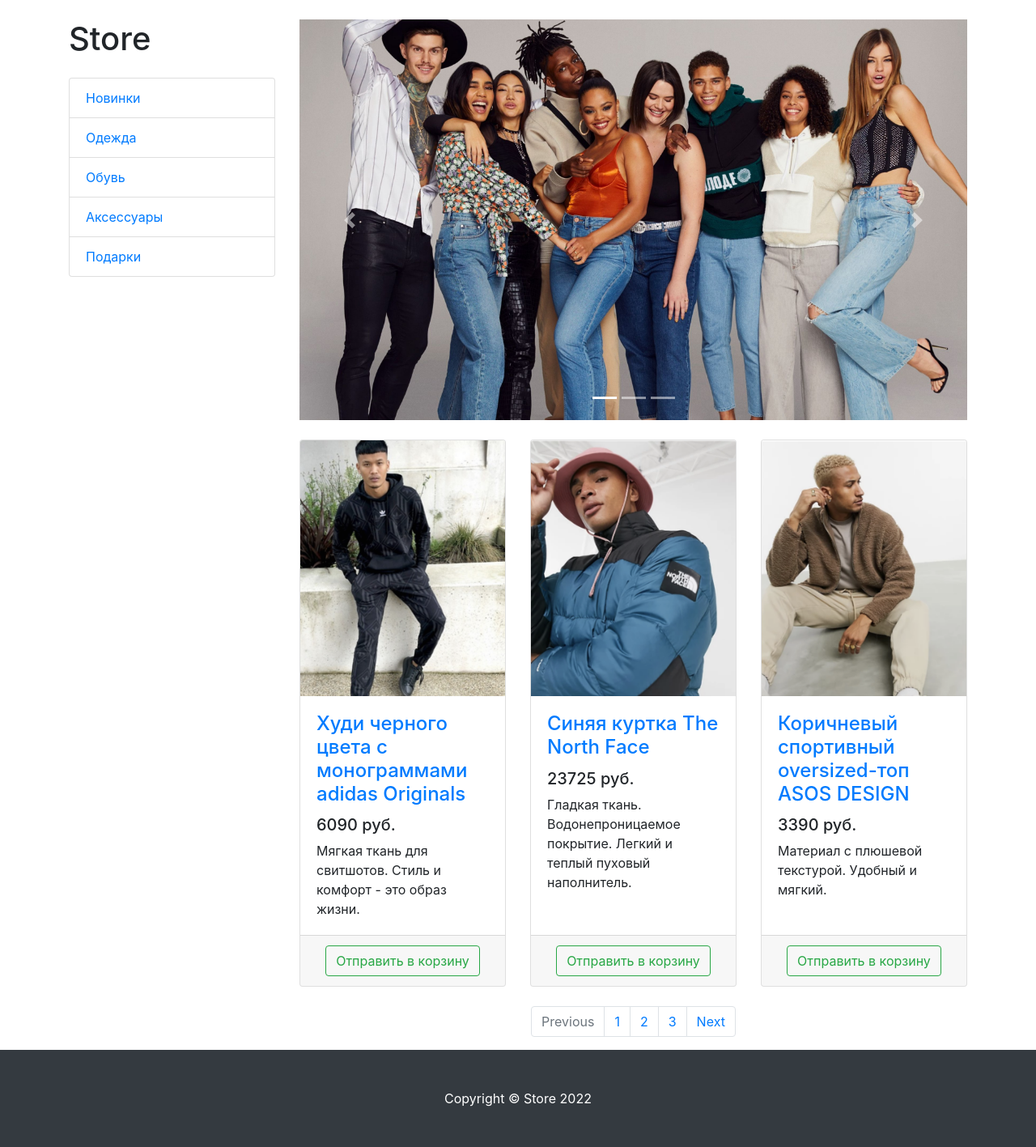
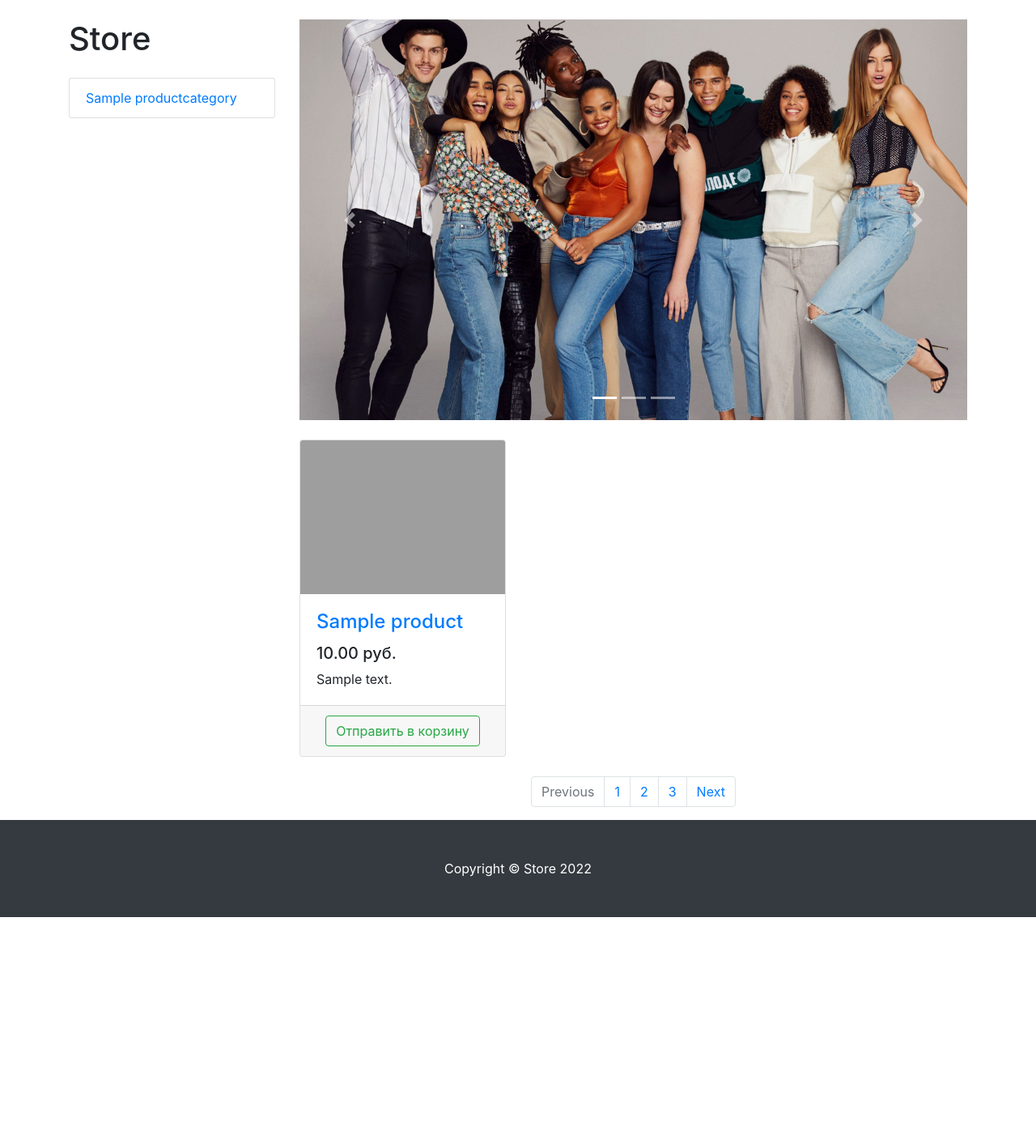
Before and after one commit to S0fft/SyCloth-Shop, a Django app: page /products/ in a window 1280 px wide. Shown: the part 56-1473 px from the top of the page at 81% size. After the commit the page ends 1189 px from the top, so only its background shows below. Run offline with Django 3.2, Linux system fonts and the light colour scheme; tables that the repository leaves empty hold one stand-in row (values such as "Sample post"); some libraries are stand-ins or nearby versions; grey boxes are pictures that could not be loaded.

Commit message:
new models + work with admin

```diff
--- a/base/settings.py
+++ b/base/settings.py
@@ -124,6 +124,10 @@ STATICFILES_DIRS = [
     BASE_DIR / "static",
 ]
 
+MEDIA_URL = "/media/"
+MEDIA_ROOT = BASE_DIR / "media"
+
+
 # Default primary key field type
 # https://docs.djangoproject.com/en/3.2/ref/settings/#default-auto-field
 
--- a/base/urls.py
+++ b/base/urls.py
@@ -16,10 +16,18 @@ Including another URLconf
 from django.contrib import admin
 from django.urls import path
 
+from django.conf.urls.static import static
+from django.conf import settings
+
 from products.views import index, products
 
-urlpatterns = [  # Пути доступные на сайте
+
+urlpatterns = [
     path('admin/', admin.site.urls),
     path("", index, name="index"),
     path("products/", products, name="products"),
+
 ]
+
+if settings.DEBUG:
+    urlpatterns += static(settings.MEDIA_URL, document_root=static)
--- a/products/models.py
+++ b/products/models.py
@@ -1,5 +1,3 @@
-# Create your models here.
-# Файл для создание таблиц в БД
 from django.db import models
 
 
@@ -14,7 +12,10 @@ class ProductCategory(models.Model):
 class Product(models.Model):
     name = models.CharField(max_length=256)  # Определенная строка, с определенным кол-во символов
     description = models.TextField()  # Текстовое поле, безограничения
-    price = models.DecimalField(max_digits=6, decimal_places=2)  # Цена, 6 цифр до запятой, 2 цифры после
+    price = models.DecimalField(max_digits=10, decimal_places=2)  # Цена, 6 цифр до запятой, 2 цифры после
     quantity = models.PositiveSmallIntegerField(default=0)  # Позитивные малые числа, по умолчанию значение 0
-    image = models.ImageField(upload_to="produsts_images")  # Поле для вставки фотографий, сохроняются в папку "products..."
+    image = models.ImageField(upload_to="products_images")  # Поле для вставки фотографий, сохроняются в папку "products..."
     category = models.ForeignKey(to=ProductCategory, on_delete=models.CASCADE)
+
+    def __str__(self):
+        return f"Продукт: {self.name} | Категория: {self.category.name}"
--- a/products/templates/products/products.html
+++ b/products/templates/products/products.html
@@ -14,11 +14,9 @@
 
             <h1 class="my-4">Store</h1>
             <div class="list-group">
-                <a href="#" class="list-group-item">Новинки</a>
-                <a href="#" class="list-group-item">Одежда</a>
-                <a href="#" class="list-group-item">Обувь</a>
-                <a href="#" class="list-group-item">Аксессуары</a>
-                <a href="#" class="list-group-item">Подарки</a>
+                {% for category in categories %}
+                <a href="#" class="list-group-item">{{category.name}}</a>
+                {% endfor %}
             </div>
 
         </div>
@@ -59,7 +57,7 @@
                 <div class="col-lg-4 col-md-6 mb-4">
                     <div class="card h-100">
                         <a href="#">
-                            <img class="card-img-top" src="{{ product.image }}" alt="">
+                            <img class="card-img-top" src="..." alt="">
                         </a>
                         <div class="card-body">
                             <h4 class="card-title">
--- a/products/views.py
+++ b/products/views.py
@@ -1,8 +1,5 @@
-# Файл для отображения шаблонов (контента) на сайте
-# Функции = контроллеры = обработчики запросов = виьюхи
-# Create your views here.
-
 from django.shortcuts import render
+from products.models import ProductCategory, Product
 
 
 def index(request):
@@ -10,31 +7,16 @@ def index(request):
         "title": "Store",
         "is_prom": True,
     }
+
     return render(request, "products/index.html", context)
 
 
 def products(request):
     context = {
         "title": "Store - Каталог",
-        "products": [
-            {
-                "image": "/static/vendor/img/products/Adidas-hoodie.png",
-                "name": "Худи черного цвета c монограммами adidas Originals",
-                "price": 6090,
-                "description": "Мягкая ткань для свитшотов. Стиль и комфорт - это образ жизни.",
-            },
-            {
-                "image": "/static/vendor/img/products/Blue-jacket-The-North-Face.png",
-                "name": "Синяя куртка The North Face",
-                "price": 23725,
-                "description": "Гладкая ткань. Водонепроницаемое покрытие. Легкий и теплый пуховый наполнитель.",
-            },
-            {
-                "image": "/static/vendor/img/products/Brown-sports-oversized-top-ASOS-DESIGN.png",
-                "name": "Коричневый спортивный oversized-топ ASOS DESIGN",
-                "price": 3390,
-                "description": "Материал c плюшевой текстурой. Удобный и мягкий.",
-            },
-        ]
+        "products": Product.objects.all(),
+        "categories": ProductCategory.objects.all(),
+
     }
+
     return render(request, "products/products.html", context)
```
Also changed, not shown: produsts_images/Adidas-hoodie.png (deleted).
